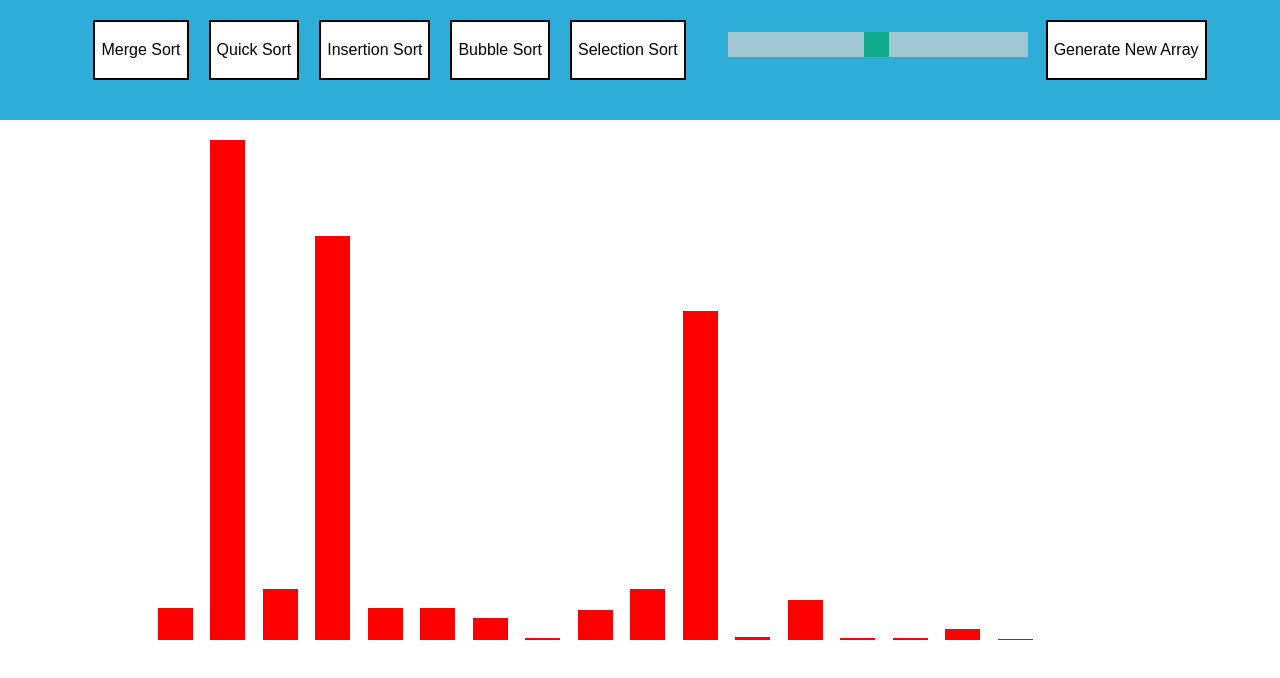
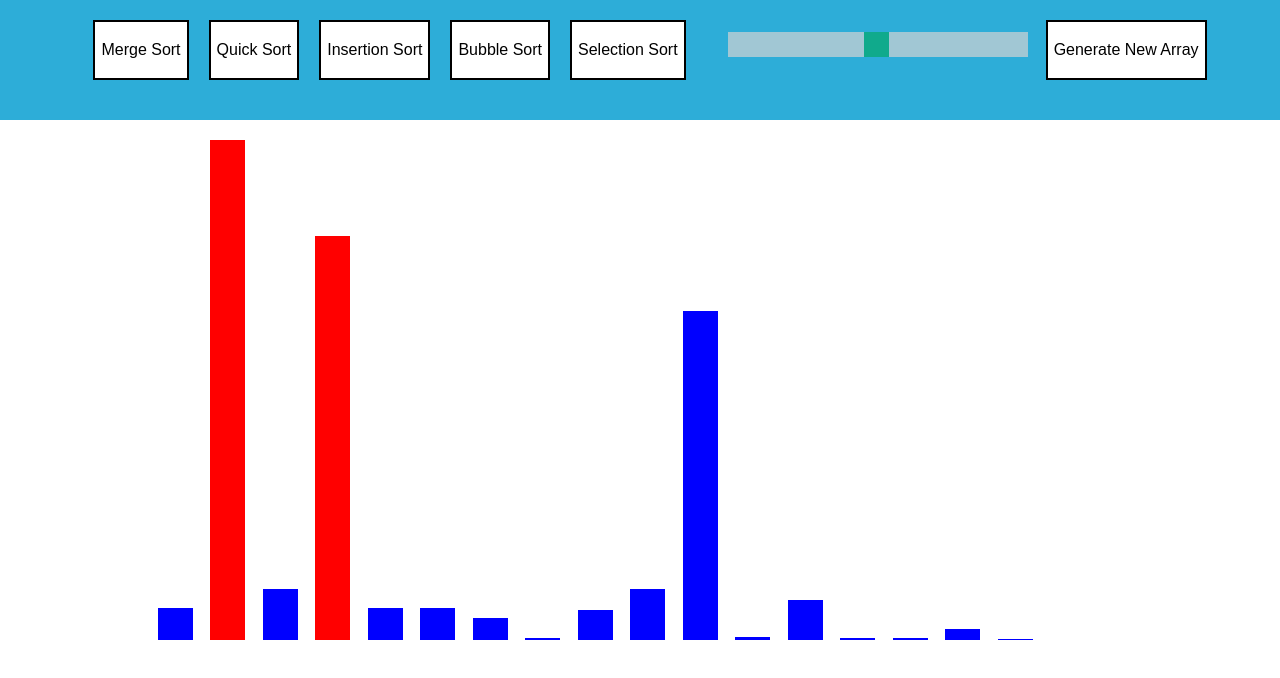
Before and after one commit to Apurv-Rathore/SortingVisualiser, a React (Create React App) app: page / in a window 1280 px wide. Shown: the top 678 px of the page. Built offline with nearby package versions, Linux system fonts and the light colour scheme.

Commit message:
color displayed

```diff
--- a/src/components/Main.jsx
+++ b/src/components/Main.jsx
@@ -8,37 +8,62 @@ import "./Main.css";
 //     super(props);
 //   }
 const Main = () => {
-  const [array, setArray] = useState([344,5234,534,4234,345,345,234,24,324,534,3444,35,423,24,23,123,13]);
+  const getHeight = (number) => {
+    const height = Math.floor((number / Math.max.apply(Math, array)) * 500);
+    return height;
+  };
+
+  const [colorChangeIndex,setColorChangeIndex] = useState([]);
+
+  const [array, setArray] = useState([
+    344, 5234, 534, 4234, 345, 345, 234, 24, 324, 534, 3444, 35, 423, 24, 23,
+    123, 13,
+  ]);
+
+  const [divStyle, setDivStyle] = useState({
+    backgroundColor: "red",
+  });
+
+  const setColor = () => {
+
+  }
+
+
 
   const getWidth = () => {
     const width = Math.floor(1000 / array.length);
     return width;
   };
-  const getHeight = (number) => {
-    const height = Math.floor((number / Math.max.apply(Math, array)) * 500);
 
-    // console.log(height, number, Math.max(array));
-    return height;
-  };
+
+  const isthis = (idx) =>{
+    if (idx===1 || idx===3){
+      return false;
+    }
+    // console.log("fff");
+    return true;
+  }
+
   return (
     <div>
       <Navbar array={array} setArray={setArray} />
       <div className="ArrayContainer" id="myDiv">
-
         {array.map((value, idx) => (
+          // height: `${getHeight(value)}px`,
+          // divStyle.height = `${getHeight(value)}px`;
           <div
             className="array-bar"
             key={idx}
             style={{
-              display:"inline-block",
-              backgroundColor: "red",
-
+              display: "inline-block",
+              // backgroundColor: "red",
+              backgroundColor: `${ isthis(idx)?"blue":"red" }`,
               height: `${getHeight(value)}px`,
-              width: `${Math.floor((600)/(array.length))}px`,
-              marginLeft: `${Math.floor((600)/(array.length))*0.5}px`,
+              width: `${Math.floor(600 / array.length)}px`,
+              marginLeft: `${Math.floor(600 / array.length) * 0.5}px`
             }}
           >
-{/* etrfx */}
+            {/* etrfx */}
           </div>
         ))}
       </div>
```
